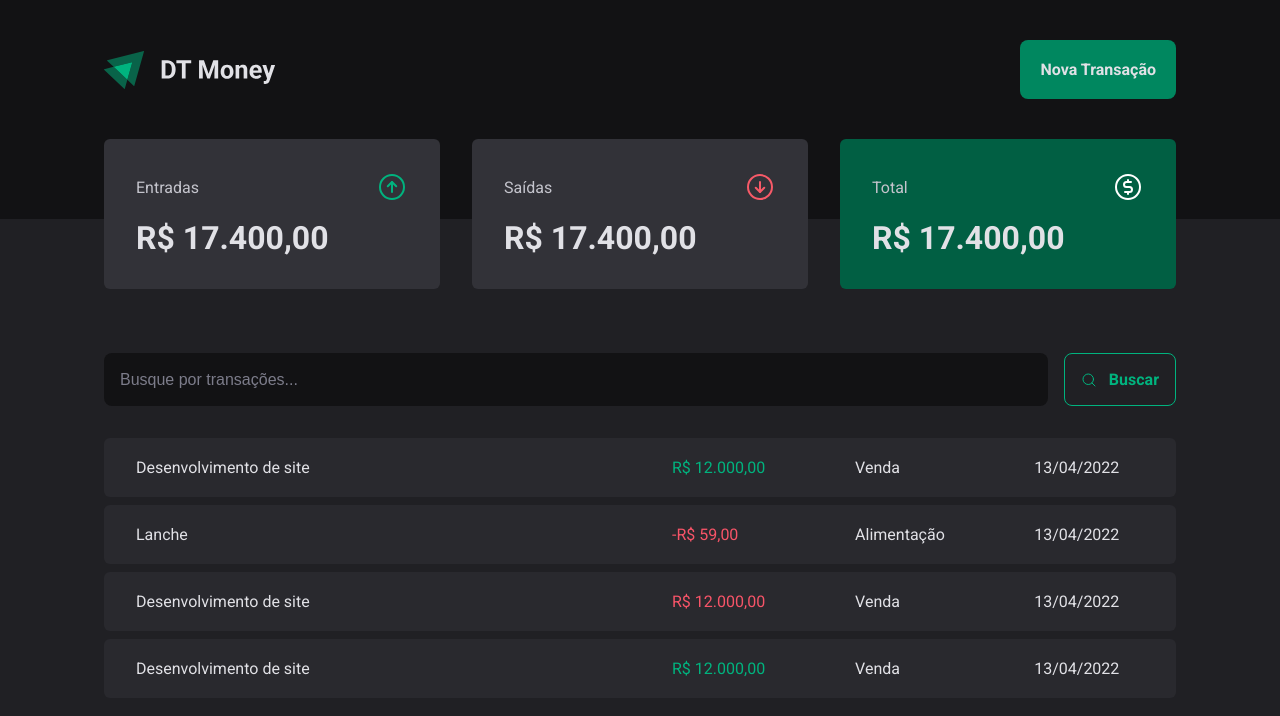
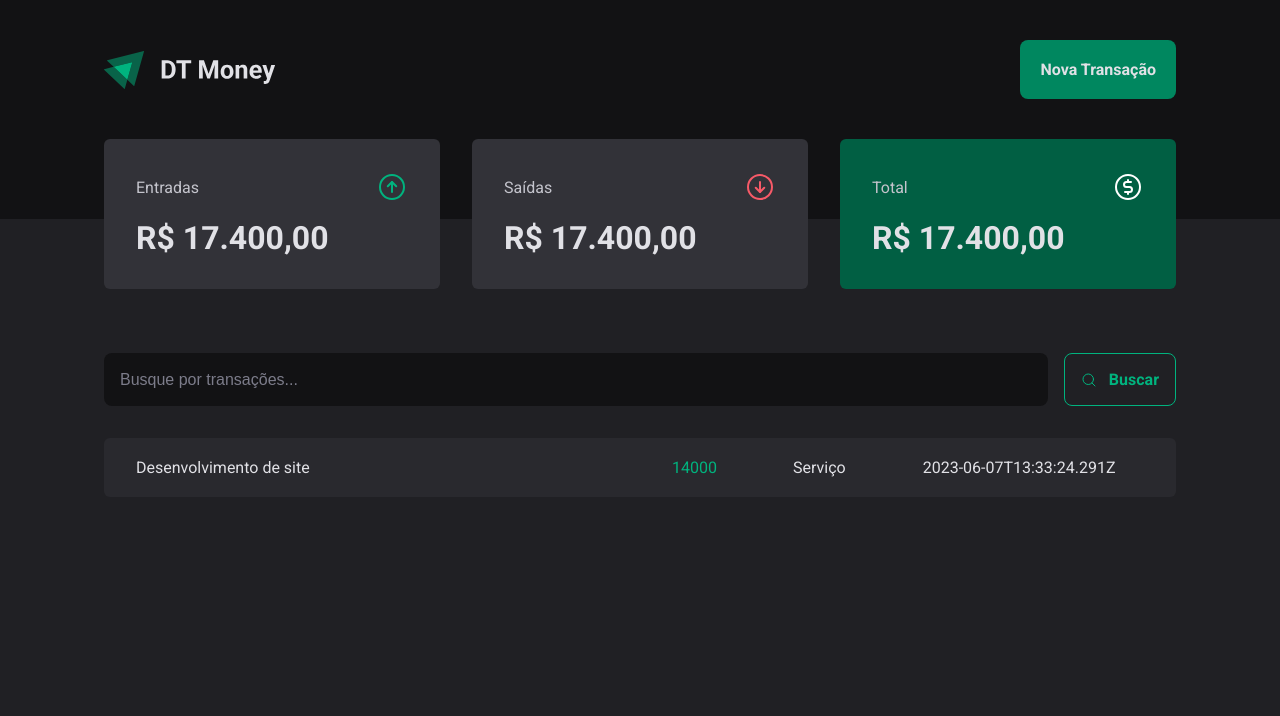
Before and after one commit to Emanuelvss13/DT-Money-ignite, a React (Vite) app: page / in a window 1280 px wide. Shown: the top 716 px of the page. Built offline with nearby package versions, Linux system fonts and the light colour scheme; data requests are answered from the project's data file.

Commit message:
feat: integration with json-server

```diff
--- a/src/pages/Transaction/index.tsx
+++ b/src/pages/Transaction/index.tsx
@@ -1,9 +1,34 @@
+import { useEffect, useState } from "react";
 import { Header } from "../../components/Header";
 import { Summary } from "../../components/Summary";
 import { SearchForm } from "./components/SearchForm";
 import { Pricehighlight, TransactionsContainer, TransactionsTable } from "./style";
 
+interface Transaction {
+  id: number;
+  description: string;
+  type: "income" | "outcome";
+  price: number;
+  category: string;
+  createdAt: string;
+}
+
 export function Transaction(){
+
+  const [transactions, setTransactions] = useState<Transaction[]>([])
+
+  async function loadTransaction(){
+    const response = await fetch("http://localhost:3333/transactions")
+
+    const data = await response.json()
+
+    setTransactions(data);
+  }
+
+  useEffect(() => {
+    loadTransaction()
+  }, [])
+
   return (
     <>
       <Header/>
@@ -15,49 +40,18 @@
 
         <TransactionsTable>
           <tbody>
-            <tr>
-              <td width="50%">Desenvolvimento de site</td>
+            {transactions && transactions.map(transaction => (
+              <tr key={transaction.id}>
+              <td width="50%">{transaction.description}</td>
               <td>
-                <Pricehighlight variant="income">
-                  R$ 12.000,00
+                <Pricehighlight variant={transaction.type}>
+                {transaction.price}
                 </Pricehighlight>
               </td>
-              <td>Venda</td>
-              <td>13/04/2022</td>
+              <td>{transaction.category}</td>
+              <td>{transaction.createdAt}</td>
             </tr>
-
-            <tr>
-              <td width="50%">Lanche</td>
-              <td>
-                <Pricehighlight variant="outcome">
-                  -R$ 59,00
-                </Pricehighlight>
-              </td>
-              <td>Alimentação</td>
-              <td>13/04/2022</td>
-            </tr>
-
-            <tr>
-              <td width="50%">Desenvolvimento de site</td>
-              <td>
-                <Pricehighlight variant="outcome">
-                  R$ 12.000,00
-                </Pricehighlight>
-              </td>
-              <td>Venda</td>
-              <td>13/04/2022</td>
-            </tr>
-
-            <tr>
-              <td width="50%">Desenvolvimento de site</td>
-              <td>
-                <Pricehighlight variant="income">
-                  R$ 12.000,00
-                </Pricehighlight>
-              </td>
-              <td>Venda</td>
-              <td>13/04/2022</td>
-            </tr>
+            ))}
           </tbody>
         </TransactionsTable>
       </TransactionsContainer>
```
